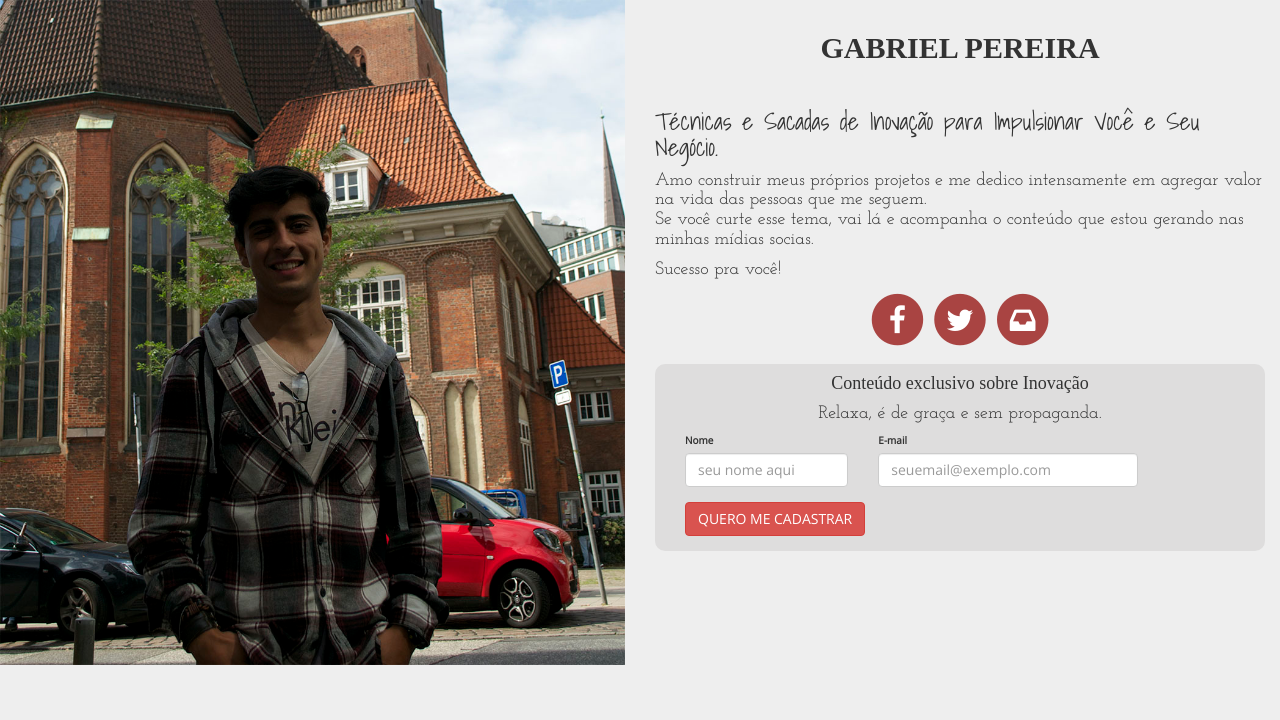
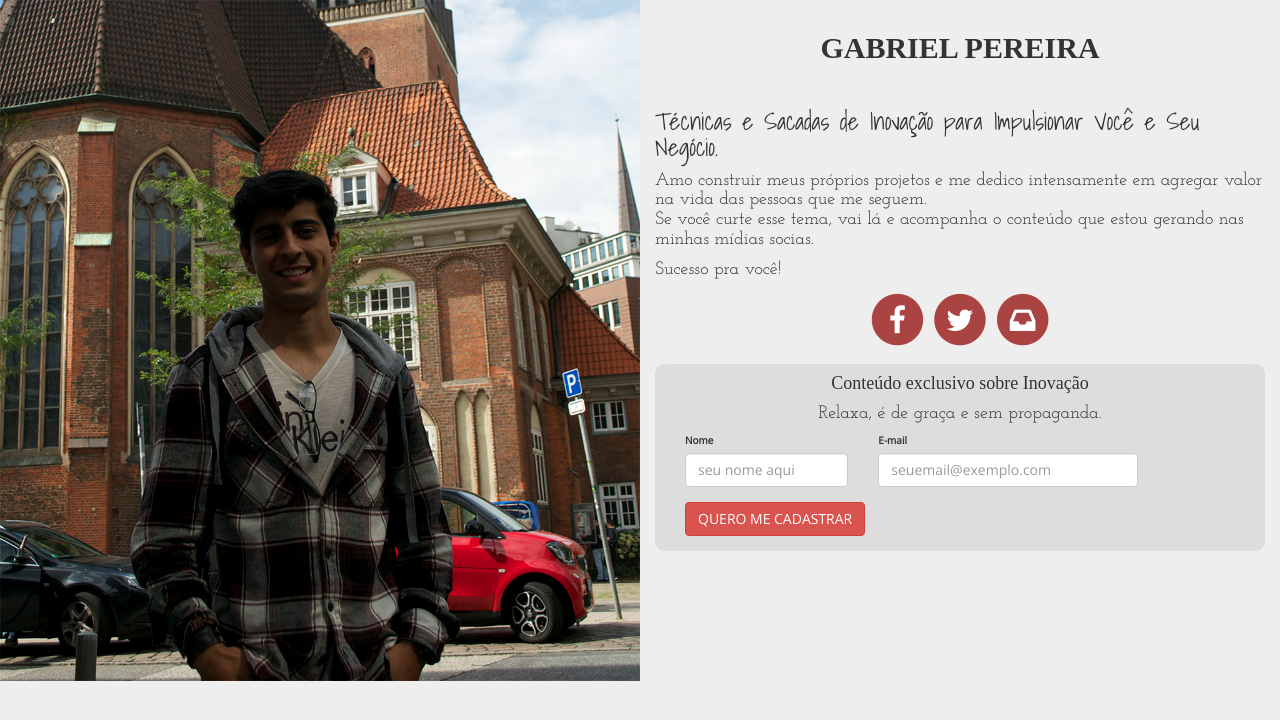
Before and after one commit to gabspereira/uniegabpereira.github.io, a Jekyll site: the page index.html, which Jekyll copies as it is, in a window 1280 px wide. Shown: the top 720 px of the page. Built offline with Jekyll 4.4.1, drawn with Linux system fonts in a browser that asks for light colours; nearby versions of some CDN libraries; some web fonts are replaced.

Commit message:
img padding removed

```diff
--- a/index.html
+++ b/index.html
@@ -11,8 +11,8 @@
 <link href="https://fonts.googleapis.com/css?family=Open+Sans" rel="stylesheet">
 </head>
 <body style="background-color: #eeeeee; font-family: 'Open Sans', sans-serif;">
-  <div class="col-md-6 col-xs-12" style="padding-left: 0px;"> <!--FOTO-->
-     <img class="text-center block-center" src="../img/Picture.jpg" width="100%">
+  <div class="col-md-6 col-xs-12" style="padding: 0px;"> <!--FOTO-->
+     <img src="../img/Picture.jpg" width="100%">
   </div>
 <div id="teste" class="col-md-6 col-xs-12 "><!--COMUNICAO-->
     <h2 style="margin-top: 5%;color: #333;font-family: 'Bungee Inline', cursive;" class="text-center"><strong>GABRIEL PEREIRA</strong></h2></br>
```
